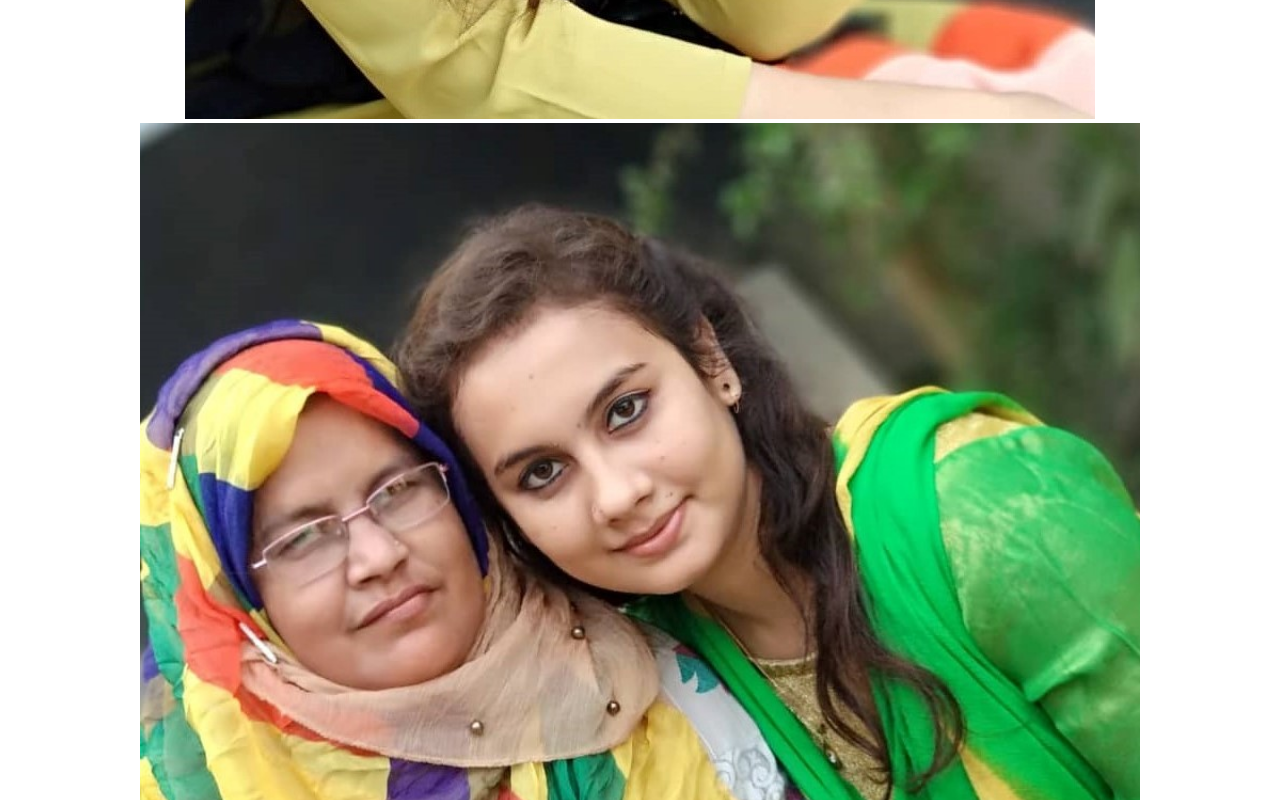
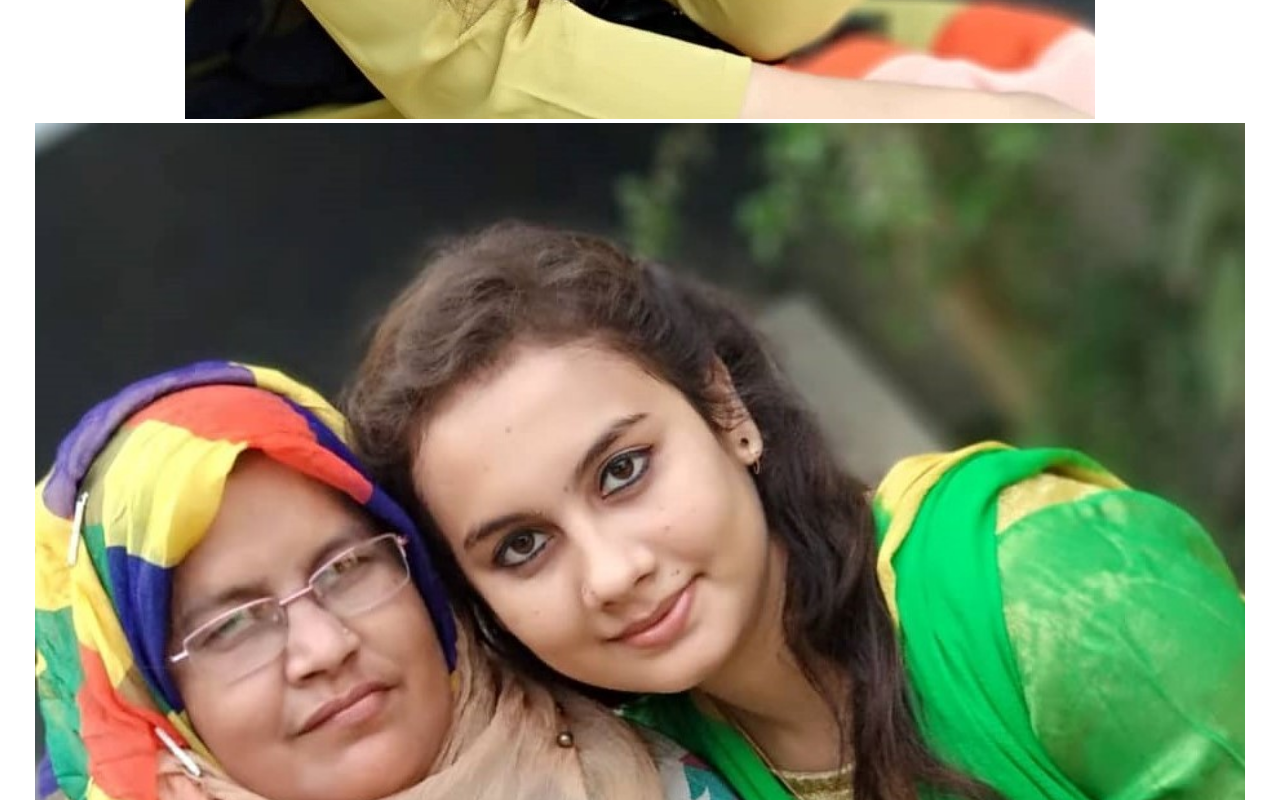
Before and after one commit to rimelyfarha/rimelyfarha.github.io, a plain HTML site: page Assignment1.rim/index.html in a window 1280 px wide. Shown: the part 1260-2060 px from the top of the page. Drawn offline with Linux system fonts and the light colour scheme.

Commit message:
Update index.html

```diff
--- a/Assignment1.rim/index.html
+++ b/Assignment1.rim/index.html
@@ -10,7 +10,7 @@
 	<h2>Father's Name:MD. Rafiqul Islam</h2>
 	<h3>Mother's Name:Kohinur Sultana</h3>
 	<img src="images/me1.jpg" alt="My Picture">
-	<img width="1000px" src="images/me&ammu.jpg" alt="Our Picture">
+	<img width="1210px" src="images/me&ammu.jpg" alt="Our Picture">
 	<p><em>My name is <strong>Umme Farhatun Nahar.</strong>My nick name is <strong>Rimely.</strong>
 	   I am a small town girl.<br>I am so proud to
 	   born in my birth town <strong>Kotchandpur.</strong> <br>
```
